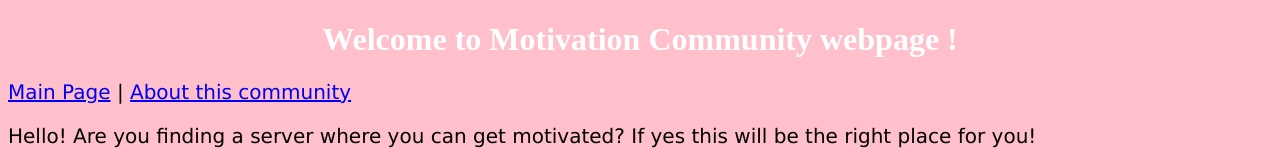
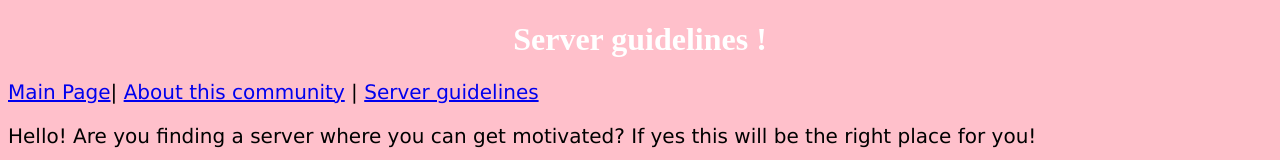
Before and after one commit to ASC1566/Server-Guidelines, a plain HTML site: page index.html in a window 1280 px wide. Shown: the top 160 px of the page. Drawn offline with Linux system fonts and the light colour scheme; a script that the page names is missing.

Commit message:
Update index.html

```diff
--- a/index.html
+++ b/index.html
@@ -29,9 +29,10 @@ p {
 </head>
 <body>
 
-<h1>Welcome to Motivation Community webpage !</h1>
+<h1>Server guidelines !</h1>
   <div class="mydiv">
-    <p><a href="https://asc1566.github.io/MotivationCommunity/">Main Page</a> | <a href="https://asc1566.github.io/About-the-Community/">About this community</a></p>
+    <p> <a href="https://asc1566.github.io/MotivationCommunity/">Main Page</a>| <a href="https://asc1566.github.io/About-the-Community/">About this community</a> | <a href="https://asc1566.github.io/Server-Guidelines/">Server guidelines</a></p>
+
 
 
 <p>Hello! Are you finding a server where you can get motivated? If yes this will be the right place for you! </p>
```
